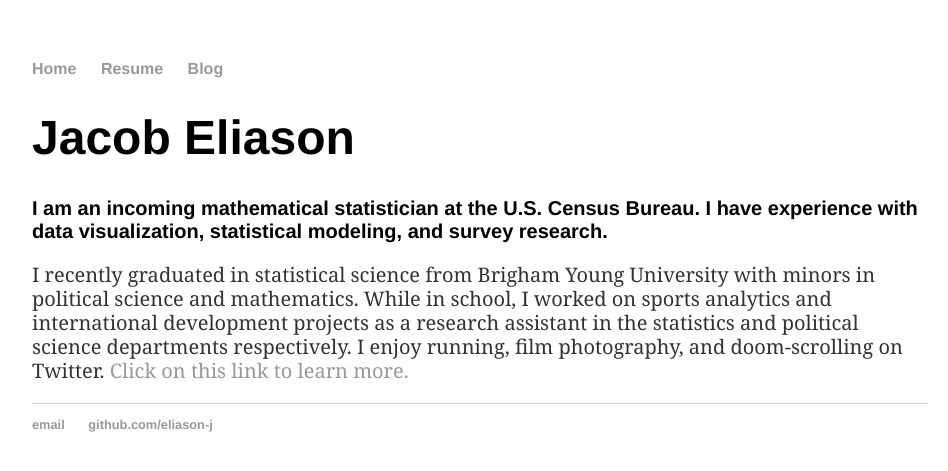
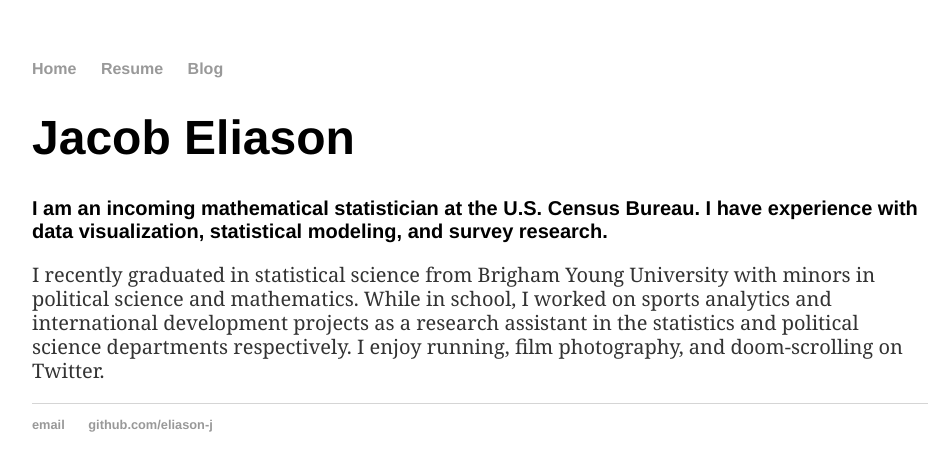
Before and after one commit to eliason-j/eliason-j.github.io, a Jekyll site: the page built from index.html, in a window 1280 px wide. Shown: the top 471 px of the page, without its empty margins (160-1108 px from the left). Built offline with Jekyll 4.4.1, drawn with Linux system fonts in a browser that asks for light colours.

Commit message:
Update index.html

```diff
--- a/index.html
+++ b/index.html
@@ -5,5 +5,5 @@ title: Jacob Eliason
 <div class="blurb">
 	<h1>Jacob Eliason</h1>
 	<h2>I am an incoming mathematical statistician at the U.S. Census Bureau. I have experience with data visualization, statistical modeling, and survey research.</h2>
-	<p>I recently graduated in statistical science from Brigham Young University with minors in political science and mathematics. While in school, I worked on sports analytics and international development projects as a research assistant in the statistics and political science departments respectively. I enjoy running, film photography, and doom-scrolling on Twitter. <a href="/about">Click on this link to learn more.</a></p>
+	<p>I recently graduated in statistical science from Brigham Young University with minors in political science and mathematics. While in school, I worked on sports analytics and international development projects as a research assistant in the statistics and political science departments respectively. I enjoy running, film photography, and doom-scrolling on Twitter.</p>
 </div><!-- /.blurb -->
```
